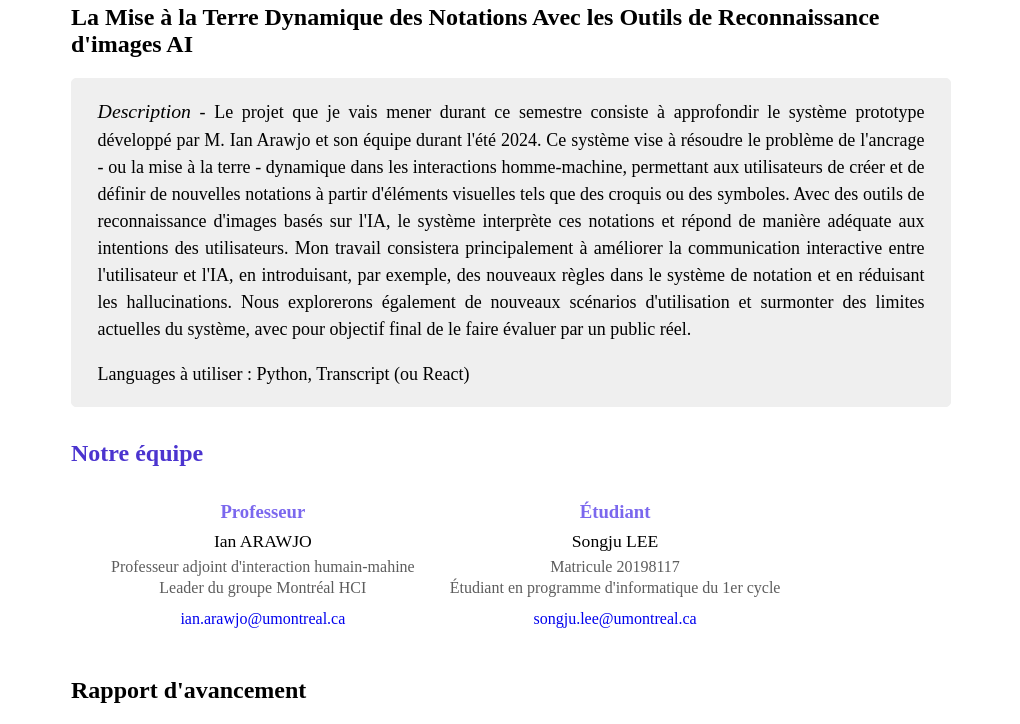
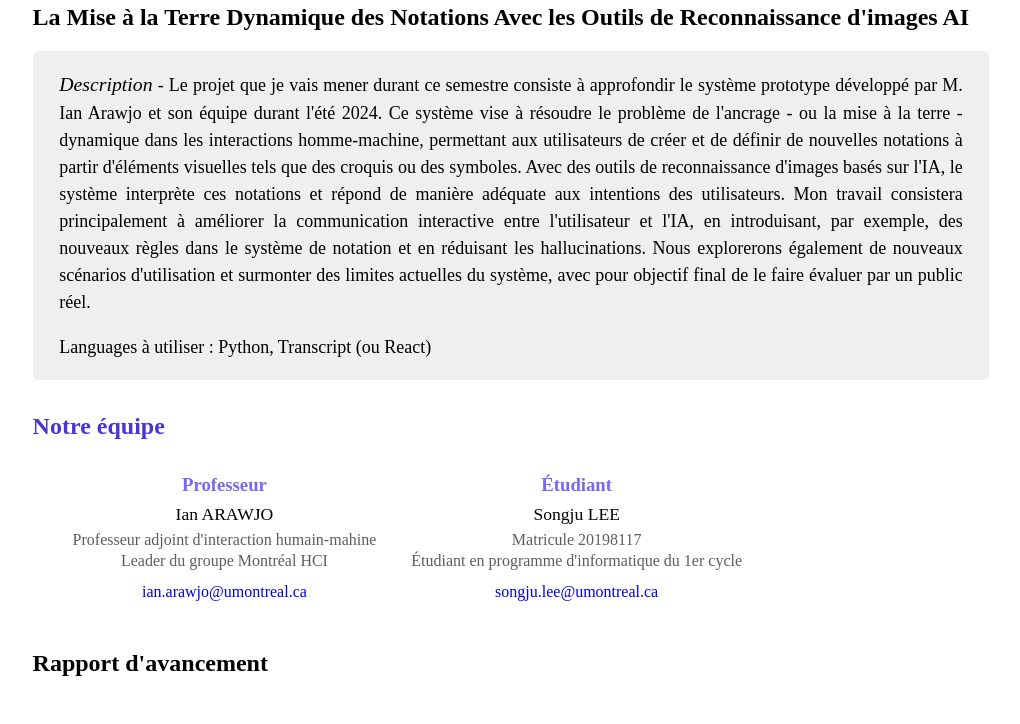
Before and after one commit to songju-lee/IFT3150, a plain HTML site: page index.html in a window 1280 px wide. Shown: the part 96-820 px from the top of the page, without its empty margins (129-1149 px from the left). Drawn offline with Linux system fonts and the light colour scheme.

Commit message:
Update index.html

```diff
--- a/index.html
+++ b/index.html
@@ -7,8 +7,8 @@
     <style>
         .title-section {
             padding-top: 2vw;
-            padding-left : 15vw;
-            padding-right : 15vw;
+            padding-left : 12vw;
+            padding-right : 12vw;
             padding-bottom : 1vw;
         }
 
@@ -27,8 +27,8 @@
             }
 
         .main-section {
-            padding-left : 15vw;
-            padding-right : 15vw;
+            padding-left : 12vw;
+            padding-right : 12vw;
         }
 
         .team-section {
@@ -81,7 +81,7 @@
                     margin-top: 10px;
                     font-size: 1em;
                     font-weight: 500;
-                    text-decoration: none ;
+                text-decoration: none ;
                 }
 
     </style>
```
